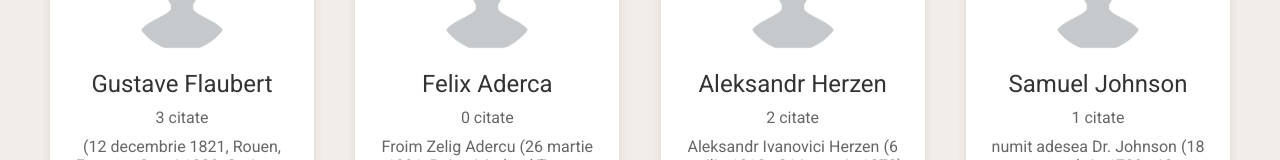
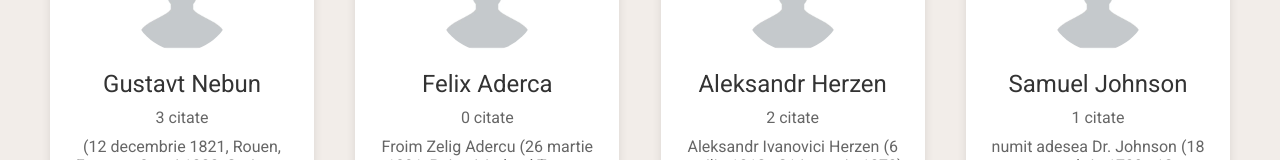
Before and after one commit to CatalinIonescu0922/banaterra, an Angular app: page /authors in a window 1280 px wide. Shown: the part 300-460 px from the top of the page. Built offline with nearby package versions, Linux system fonts and the light colour scheme.

Commit message:
test de pe windows

```diff
--- a/src/app/authors/authors.component.html
+++ b/src/app/authors/authors.component.html
@@ -5,7 +5,7 @@
             <div class="dropdown">
                 <button onclick="toggleDropdown()" class="dropbtn">View all ▼</button>
                 <div id="dropdown" class="dropdown-content">
-                    <a href="#">Option 1</a>
+                    <a href="#">Option 112</a>
                     <a href="#">Option 2</a>
                     <a href="#">Option 3</a>
                 </div>
@@ -17,7 +17,7 @@
         <div class="authors">
             <div class="author">
                 <img src="../../assets/img/test.jpg" alt="Gustave Flaubert">
-                <h2>Gustave Flaubert</h2>
+                <h2>Gustavt Nebun</h2>
                 <p>3 citate</p>
                 <p>(12 decembrie 1821, Rouen, Franța – 8 mai 1880, Croisset, Canteleu, Normandia Superioară, Franța) romancier și dramaturg francez, cunoscut mai ales datorită romanului Madame Bovary (Doamna Bovary) operă capitală pentru literatura secolului al XIX-lea.</p>
             </div>
```
